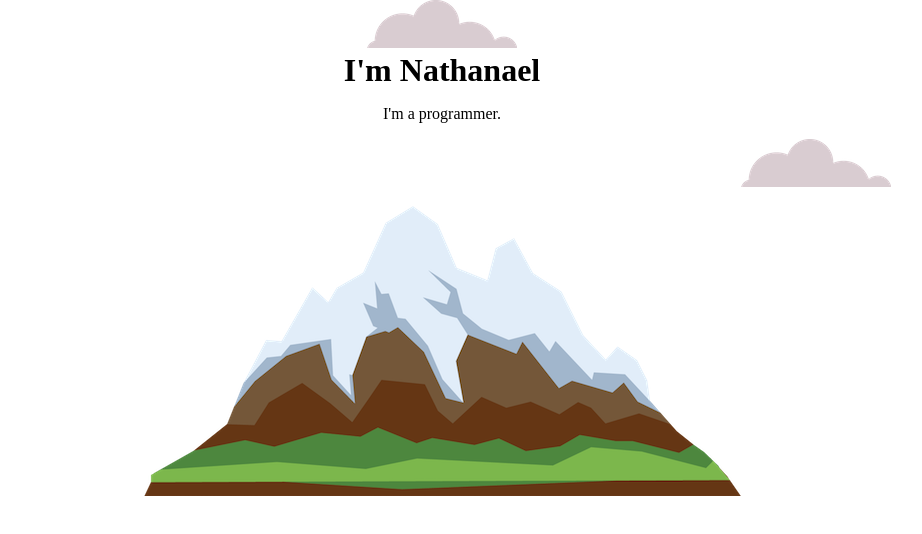
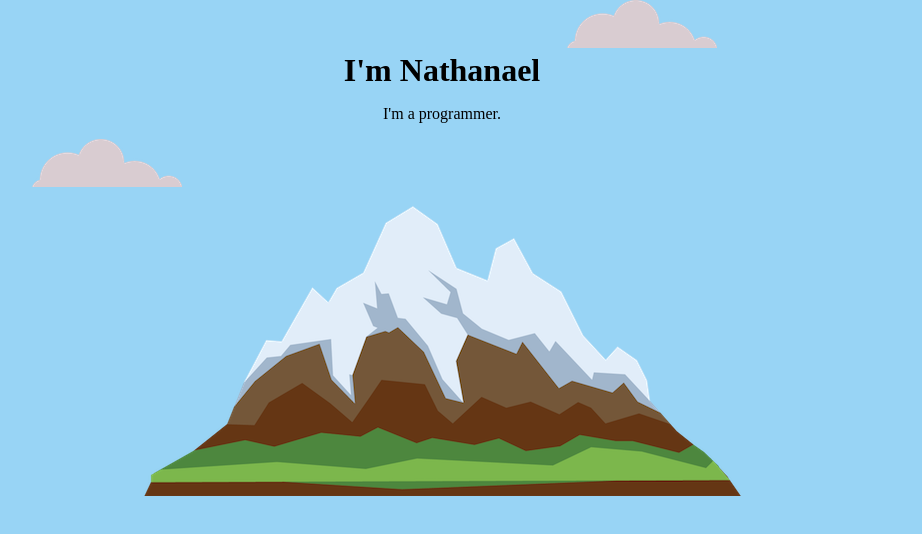
Before and after one commit to NathanaelP/WebDev2019, a plain HTML site: page My Site/index.html in a window 1280 px wide. Shown: the whole page, without its empty margins (198-1120 px from the left). Drawn offline with Linux system fonts and the light colour scheme.

Commit message:
still nothing to see here

```diff
--- a/My Site/css/styles.css
+++ b/My Site/css/styles.css
@@ -1,6 +1,7 @@
 body {
   margin: 0;
   text-align: center;
+  background-color: #98d4f5;
 }
 
 h1 {
@@ -10,4 +11,10 @@ h1 {
 
 .bottom-cloud{
   position: absolute;
+  right: 900px;
 }
+
+.top-cloud {
+  position: relative;
+  left: 200px;
+}
```
Also changed, not shown: HTML - Personal Site/index.html (+1 -0 lines).
